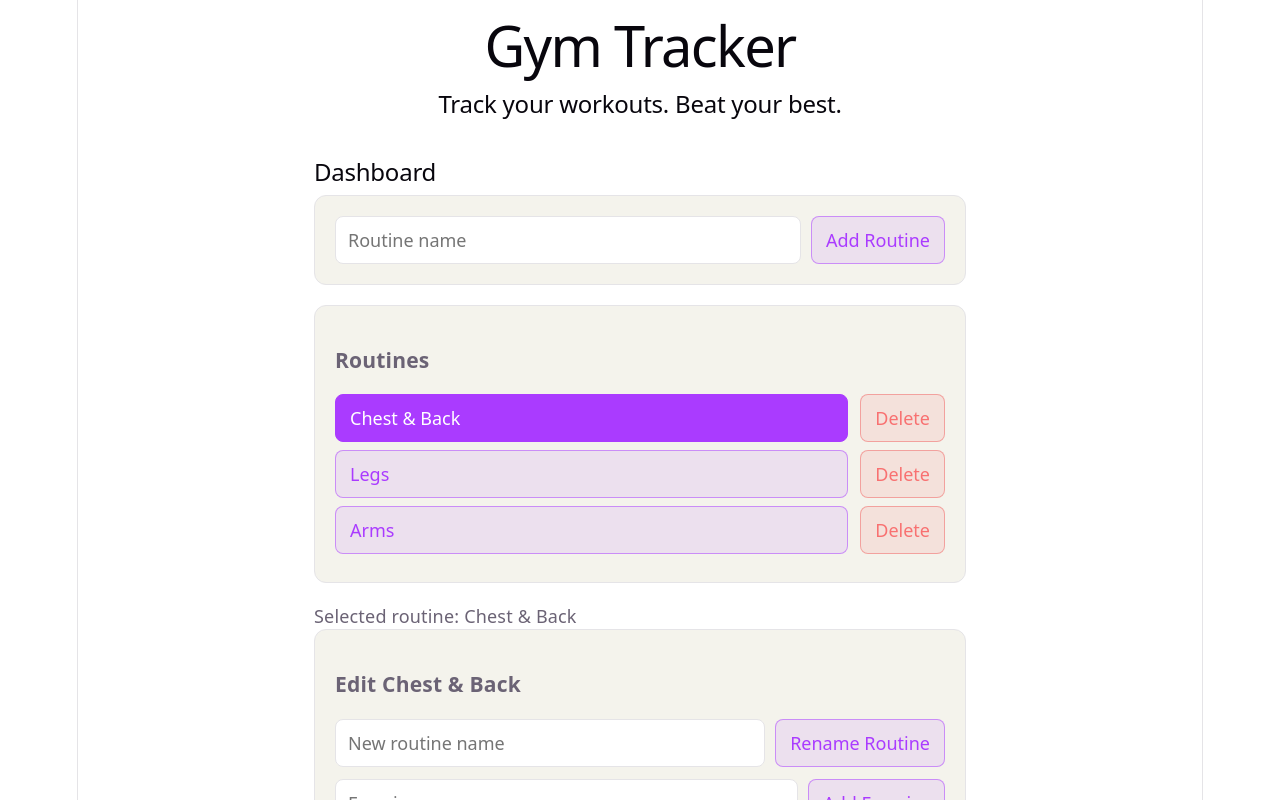
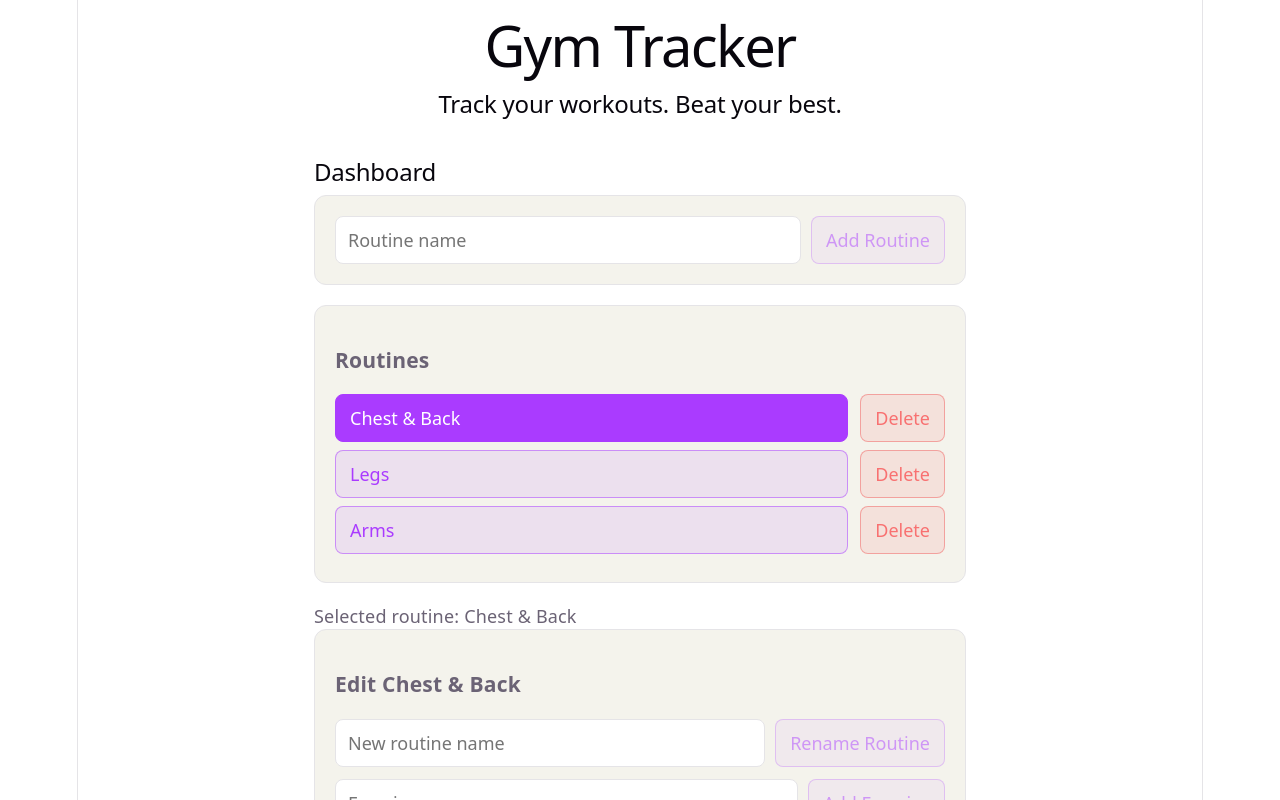
Before and after one commit to zireael06/gym-tracker, a React (Vite) app: page / in a window 1280 px wide. Both pictures are taken after a click on the button "Chest & Back". Shown: the top 800 px of the page. Built offline with nearby package versions, Linux system fonts and the light colour scheme.

Commit message:
Disable routine form buttons for blank inputs

```diff
--- a/src/components/RoutineManager.jsx
+++ b/src/components/RoutineManager.jsx
@@ -56,6 +56,7 @@ function RoutineManager({
             <button
                 type="button"
                 onClick={handleAddRoutine}
+                disabled={!newRoutineName.trim()}
             >
                 Add Routine
             </button>
@@ -109,6 +110,7 @@ function RoutineManager({
                     <button
                         type="button"
                         onClick={handleRenameRoutine}
+                        disabled={!editedRoutineName.trim()}
                     >
                         Rename Routine
                     </button>
@@ -127,6 +129,7 @@ function RoutineManager({
                     <button
                         type="button"
                         onClick={handleAddExercise}
+                        disabled={!newRoutineExercise.trim()}
                     >
                         Add Exercise
                     </button>
```
